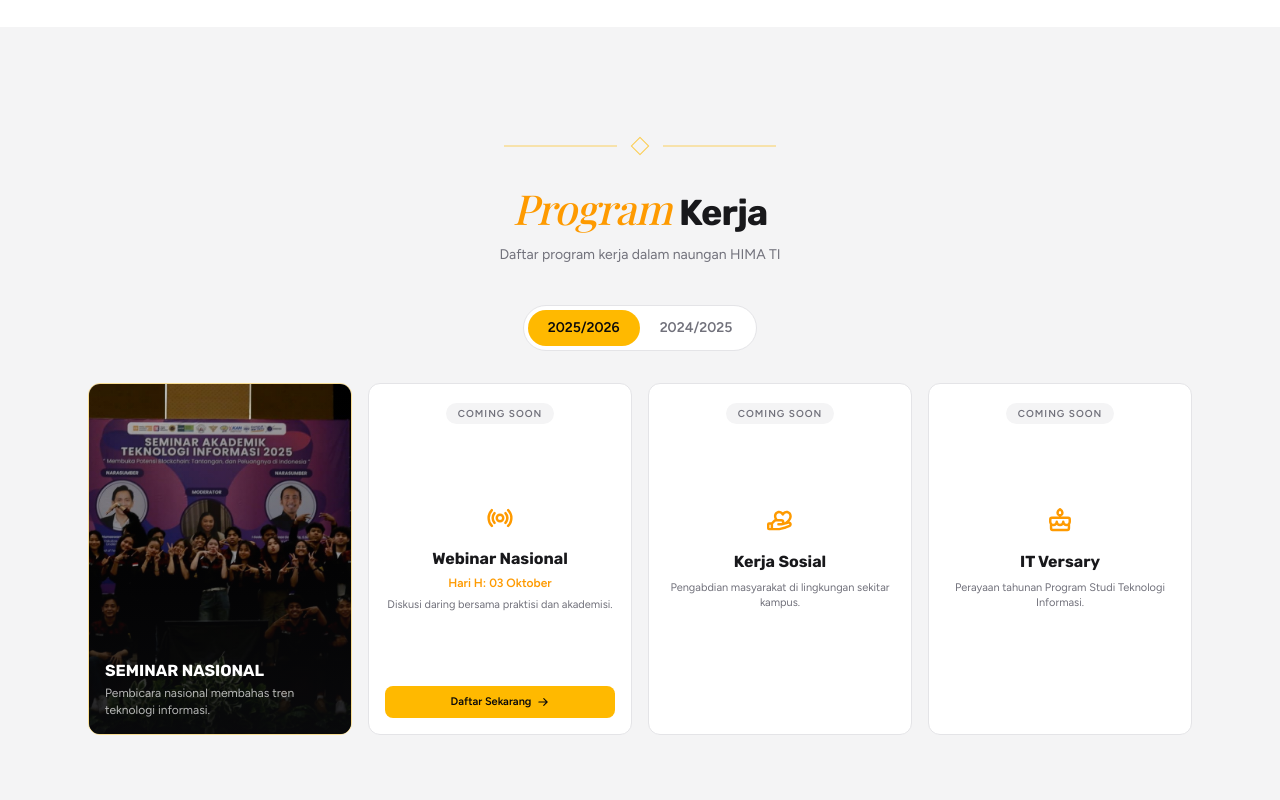
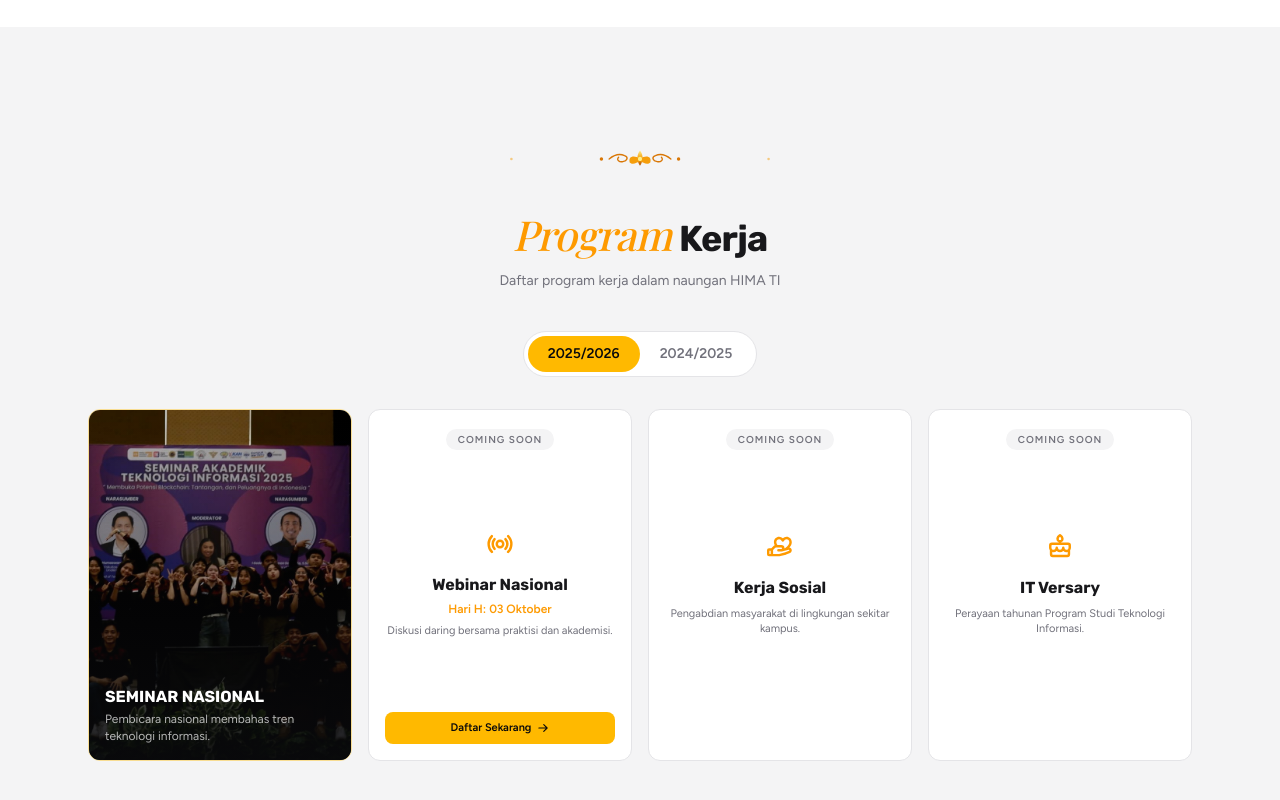
Before and after one commit to kevinazzaky/fungsionaris-hima, a Next.js app: page / in a window 1280 px wide. Shown: the part 1340-2140 px from the top of the page. Built offline with nearby package versions, Linux system fonts and the light colour scheme.

Commit message:
feat(ui): integrate Balinese divider into flourish divider

```diff
--- a/src/components/ui/flourish-divider.tsx
+++ b/src/components/ui/flourish-divider.tsx
@@ -1,18 +1,11 @@
-export function FlourishDivider() {
-  return (
-    <div
-      aria-hidden="true"
-      className="mx-auto flex max-w-xs items-center gap-4 px-6 text-amber-400/60"
-    >
-      <svg viewBox="0 0 100 4" className="h-1 flex-1" preserveAspectRatio="none">
-        <line x1="0" y1="2" x2="100" y2="2" stroke="currentColor" strokeWidth="1" />
-      </svg>
-      <svg viewBox="0 0 16 16" className="h-3.5 w-3.5 shrink-0 rotate-45">
-        <rect x="1" y="1" width="14" height="14" fill="none" stroke="currentColor" strokeWidth="1.4" />
-      </svg>
-      <svg viewBox="0 0 100 4" className="h-1 flex-1" preserveAspectRatio="none">
-        <line x1="0" y1="2" x2="100" y2="2" stroke="currentColor" strokeWidth="1" />
-      </svg>
-    </div>
-  );
+import { BalineseDivider } from "./balinese-ornaments";
+
+export function FlourishDivider({
+  className = "",
+  light = false,
+}: {
+  className?: string;
+  light?: boolean;
+}) {
+  return <BalineseDivider className={className} light={light} />;
 }
```
